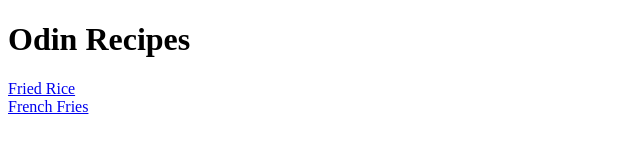
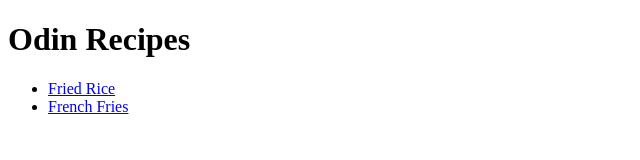
Before and after one commit to 21ance/odin-recipes, a plain HTML site: page index.html in a window 1280 px wide. Shown: the whole page, without its empty margins (0-640 px from the left). Drawn offline with Linux system fonts and the light colour scheme.

```diff
--- a/index.html
+++ b/index.html
@@ -6,7 +6,9 @@
     </head>
     <body>
         <h1>Odin Recipes</h1>
-        <a href="./recipes/fried-rice.html">Fried Rice</a><br>
-        <a href="./recipes/french-fries.html">French Fries</a>
+        <ul>
+            <li><a href="./recipes/fried-rice.html">Fried Rice</a></li>
+            <li><a href="./recipes/french-fries.html">French Fries</a></li>
+        </ul>
     </body>
 </html>
```
Also changed, not shown: recipes/french-fries.html (+1 -0 lines), recipes/fried-rice.html (+1 -0 lines).
